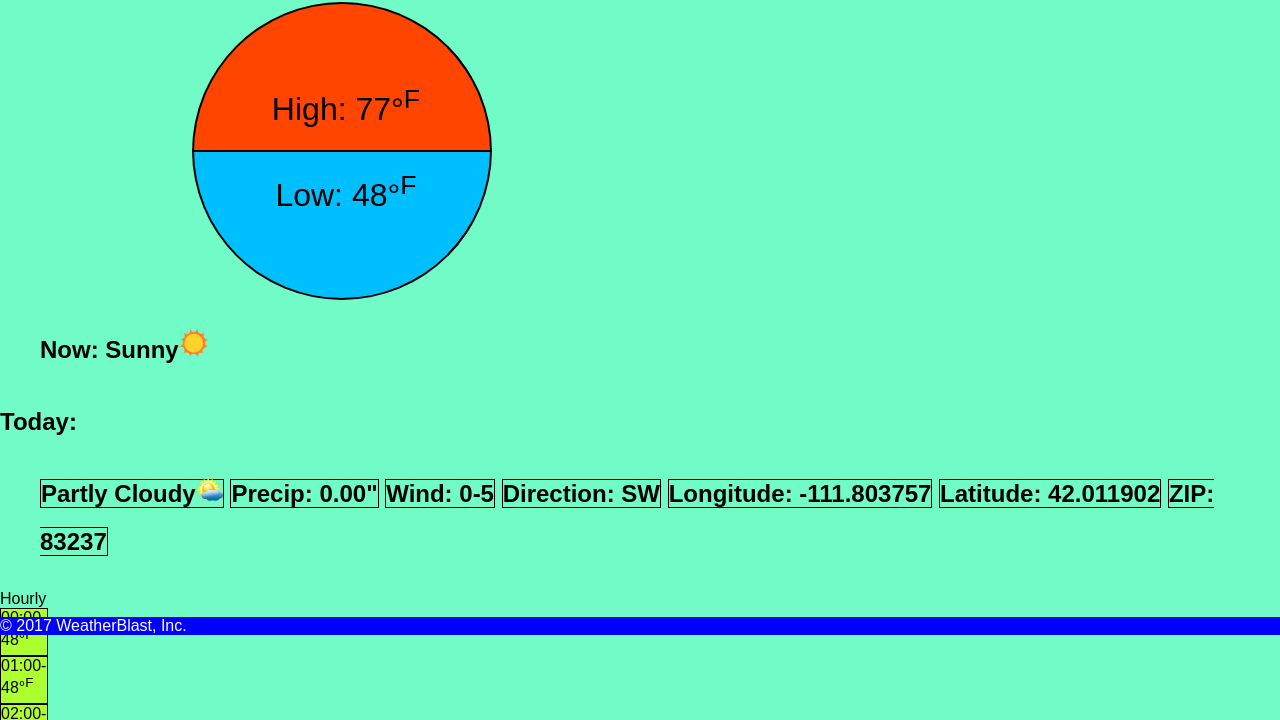
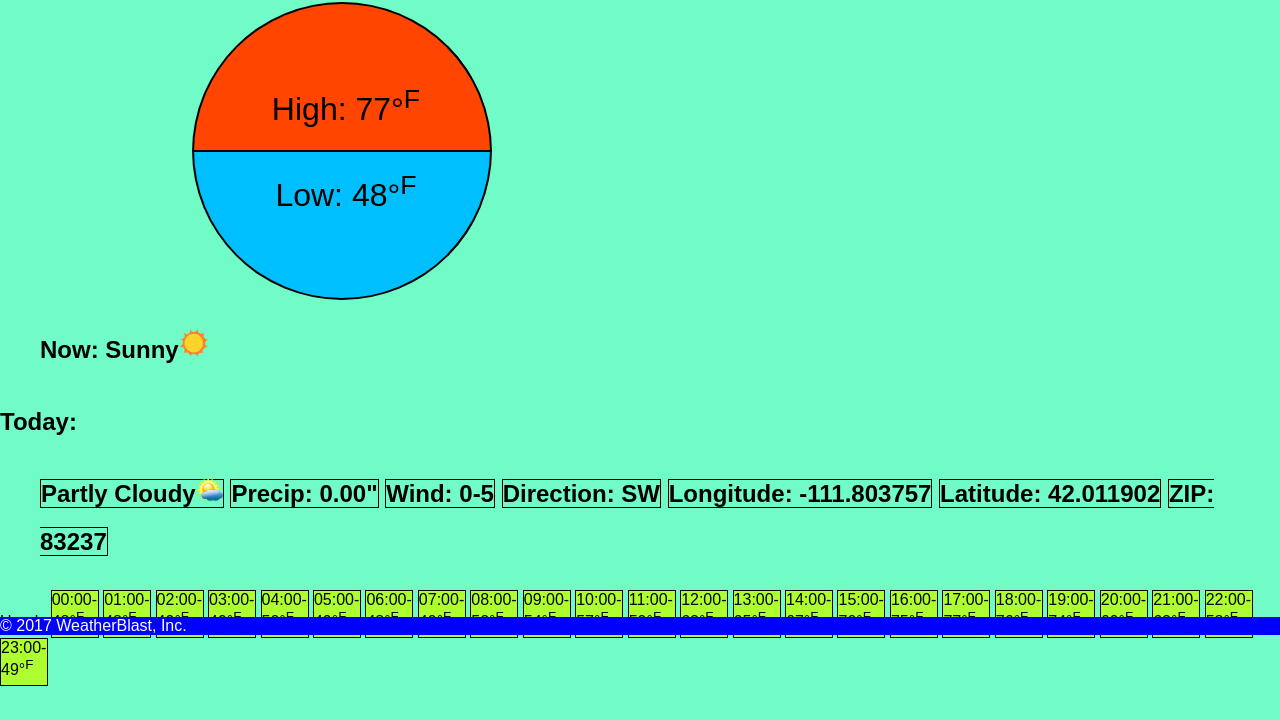
Before and after one commit to parksnrec55/philkkw.github.io, a plain HTML site: page src/weather-blast/weather-blast.html in a window 1280 px wide. Shown: the part 165-885 px from the top of the page. Drawn offline with Linux system fonts and the light colour scheme.

Commit message:
finishing touches on responsive weather

```diff
--- a/css/weather-blast/weather-blast.css
+++ b/css/weather-blast/weather-blast.css
@@ -11,6 +11,14 @@
 }
 @media screen and (min-width: 767px){
     .hourly{ display: block !important}
+}
+@media screen and (min-width: 1000px){
+    .hourly{ display: block !important}
+    .hourly-style{
+        border: 2px solid black;
+        width: 5em;
+        height: 5em;
+        background-color: greenyellow;}
 }
 body{
     background-color: lightblue;
@@ -176,6 +184,7 @@ body{
     width: 100%;
 }
 .hourly-style{
+    display: inline-block;
     border: 1px solid black;
     width: 3em;
     height: 3em;
```
